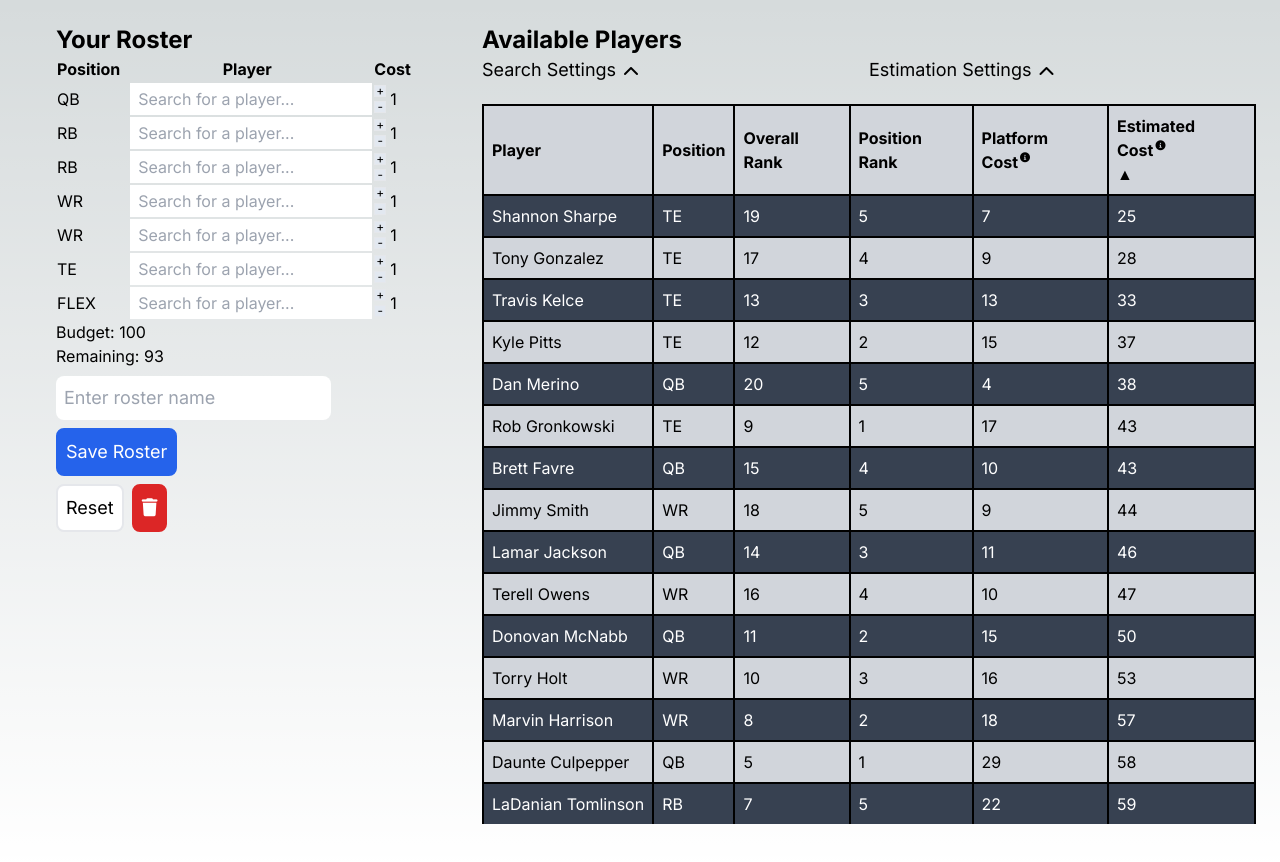
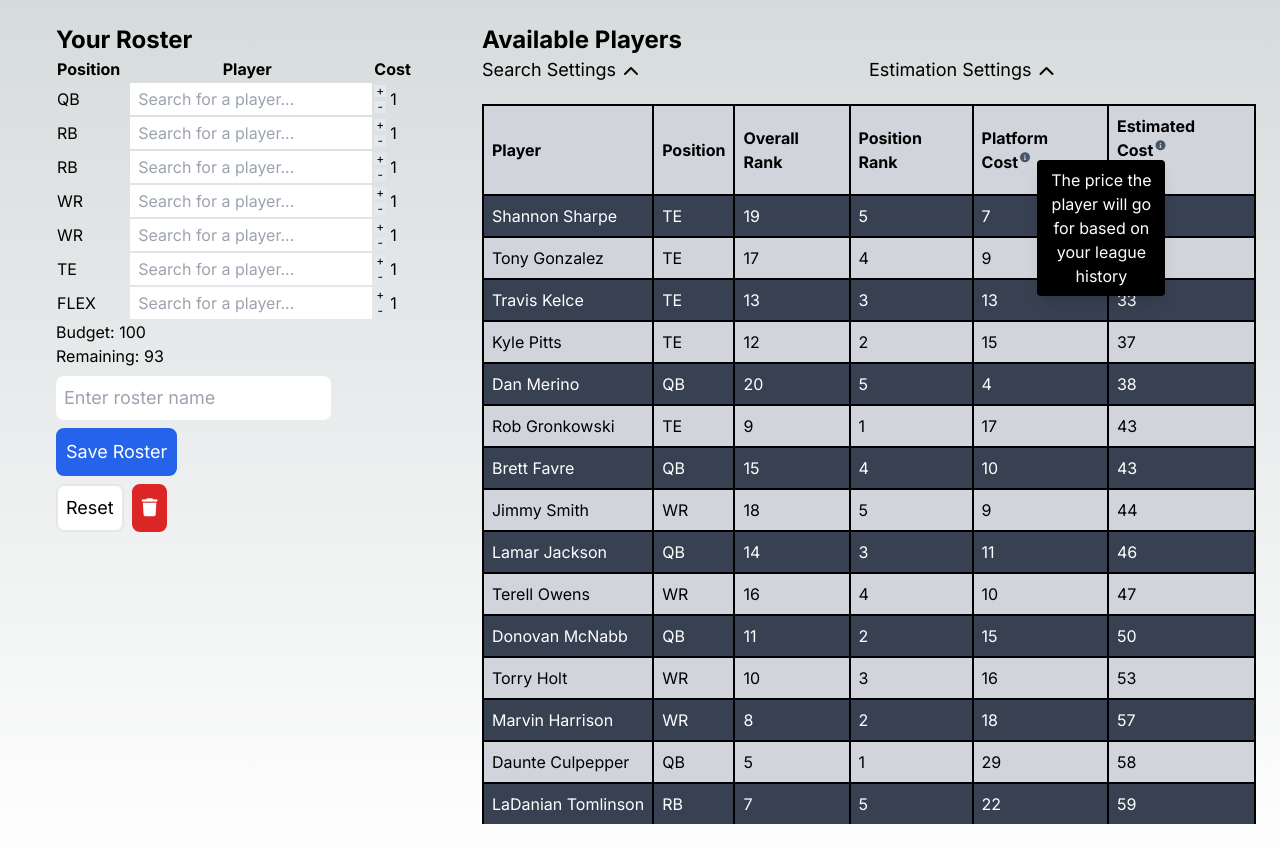
Before and after one commit to howell/draft-builder, a Next.js app: page /demo in a window 1280 px wide. Both pictures are taken after a click on the element "Estimated Cost". Shown: the top 862 px of the page. Built offline with nearby package versions, Linux system fonts and the light colour scheme.

Commit message:
make tooltips a lot fancier

```diff
--- a/jest.config.ts
+++ b/jest.config.ts
@@ -142,7 +142,7 @@ const config: Config = {
   // setupFiles: [],
 
   // A list of paths to modules that run some code to configure or set up the testing framework before each test
-  // setupFilesAfterEnv: [],
+  setupFilesAfterEnv: ['<rootDir>/jest.setup.ts'],
 
   // The number of seconds after which a test is considered as slow and reported as such in the results.
   // slowTestThreshold: 5,
--- a/jest.setup.ts
+++ b/jest.setup.ts
@@ -1 +1,2 @@
 import '@testing-library/jest-dom/matchers';
+import '@testing-library/jest-dom';
--- a/src/app/league/[leagueID]/drafts/[draftYear]/PlayerTable.tsx
+++ b/src/app/league/[leagueID]/drafts/[draftYear]/PlayerTable.tsx
@@ -106,7 +106,7 @@ const ColumnHeader: React.FC<{name: ColumnName}> = ({ name }) => {
     if (typeof name === 'string') {
         return <span >{name}</span>;
     }
-    const withTooltip = (nm: String) => name.tooltip ? <Tooltip content={name.tooltip}>{nm}</Tooltip> : nm;
+    const withTooltip = (nm: String) => name.tooltip ? <Tooltip text={name.tooltip}>{nm}</Tooltip> : nm;
     return [<span key={name.shortName} className='inline md:hidden'>{withTooltip(name.shortName ?? name.name)}</span>,
         <span key={name.name} className='hidden md:inline'>{withTooltip(name.name)}</span>];
 }
--- a/src/app/league/[leagueID]/mocks/EstimationSettings.tsx
+++ b/src/app/league/[leagueID]/mocks/EstimationSettings.tsx
@@ -41,7 +41,7 @@ const EstimationSettings: React.FC<EstimationSettingsProps> = ({
         <div>
             <div>
                 <h3>
-                    <Tooltip content='The estimated price is based on the results of these drafts'>
+                    <Tooltip text='The estimated price is based on the results of these drafts'>
                         Include Years:
                     </Tooltip>
                 </h3>
@@ -70,7 +70,7 @@ const EstimationSettings: React.FC<EstimationSettingsProps> = ({
             </div>
             <div>
                 <h3>
-                    <Tooltip content='Determines if the estimate is based on the overall rank of a player or their rank within their position (say, RB6 vs RB18).'>
+                    <Tooltip text='Determines if the estimate is based on the overall rank of a player or their rank within their position (say, RB6 vs RB18).'>
                         Rank Weight:
                     </Tooltip>
                 </h3>
--- a/src/ui/Tooltip.tsx
+++ b/src/ui/Tooltip.tsx
@@ -1,16 +1,105 @@
-import React, { ReactNode } from 'react';
+'use client';
+import React, { ReactNode, useEffect, useRef, useState } from 'react';
+import { createPortal } from 'react-dom';
 
 interface TooltipProps {
     children: ReactNode;
-    content: string;
-    color?: string;
+    text: string;
 }
 
-const Tooltip: React.FC<TooltipProps> = ({ children, content, color = 'slate-500' }) => {
+export const TOOLTIP_DELAY = 300;
+const TOOLTIP_MARGIN = 10;
+
+const Tooltip: React.FC<TooltipProps> = ({ text, children }) => {
+    const [isVisible, setIsVisible] = useState(false);
+    const [position, setPosition] = useState<{ top: number, left: number } | null>(null);
+    const parentRef = useRef<HTMLDivElement>(null);
+    const tooltipRef = useRef<HTMLDivElement>(null);
+    const showTimeout = useRef<NodeJS.Timeout | null>(null);
+    const hideTimeout = useRef<NodeJS.Timeout | null>(null);
+
+    const showTooltip = (e: React.MouseEvent | React.TouchEvent) => {
+        e.preventDefault();
+        if (hideTimeout.current) {
+            clearTimeout(hideTimeout.current);
+            hideTimeout.current = null;
+        }
+
+        showTimeout.current = setTimeout(() => {
+            showTimeout.current = null;
+            setIsVisible(true);
+            if (tooltipRef.current && parentRef.current) {
+                const tooltipElement = tooltipRef.current;
+                const { top: parentTop, right: parentRight, bottom: parentBottom } = parentRef.current.getBoundingClientRect();
+                const { width, height } = tooltipElement.getBoundingClientRect();
+                const { width: viewportWidth, } = window.visualViewport ?? { width: window.innerWidth };
+
+                const topBound = window.scrollY + TOOLTIP_MARGIN;
+                const rightBound = window.scrollX + viewportWidth - TOOLTIP_MARGIN;
+                let newTop = parentTop - height;
+                let newLeft = parentRight;
+
+                if (newTop < topBound) {
+                    newTop = parentBottom;
+                }
+                if (newLeft + width > rightBound) {
+                    newLeft = newLeft - width;
+                }
+                setPosition({ top: newTop, left: newLeft });
+            }
+        }, TOOLTIP_DELAY);
+
+        setIsVisible(true);
+    };
+
+    const hideTooltip = () => {
+        if (showTimeout.current) {
+            return;
+        }
+
+        hideTimeout.current = setTimeout(() => {
+            setIsVisible(false);
+            hideTimeout.current = null;
+            setPosition(null);
+        }, TOOLTIP_DELAY);
+    };
+
+    useEffect(() => {
+        // Cleanup timeouts on unmount
+        return () => {
+            if (showTimeout.current) clearTimeout(showTimeout.current);
+            if (hideTimeout.current) clearTimeout(hideTimeout.current);
+        };
+    }, []);
+
     return (
-        <div className={`after:font-font-awesome after:content-info-circle after:ml-0.5 after:text-xxs after:align-top after:text-${color}`}
-            title={content}>
-            {children}
+        <div className="relative inline-block">
+            <div
+                className={`cursor-pointer `}
+                onMouseEnter={showTooltip}
+                onMouseLeave={hideTooltip}
+                onTouchStart={showTooltip}
+                onTouchEnd={hideTooltip}
+            >
+                {children}
+                <span
+                    ref={parentRef}
+                    className='after:font-font-awesome after:content-info-circle after:ml-0.5 after:text-xxs after:align-top
+                     after:text-slate-600 after:dark:text-slate-300' />
+            </div>
+            {isVisible && createPortal(
+                <div
+                    ref={tooltipRef}
+                    className={`absolute z-50 w-32 p-2 text-center text-white bg-black rounded shadow-lg`}
+                    style={position ?? {}}
+                    onMouseEnter={showTooltip}
+                    onMouseLeave={hideTooltip}
+                    onTouchStart={showTooltip}
+                    onTouchEnd={hideTooltip}
+                >
+                    {text}
+                </div>,
+                document.body)}
         </div>
     );
 };
```
Also changed, not shown: 1 other file (tests, documents, lock files or other folders).
